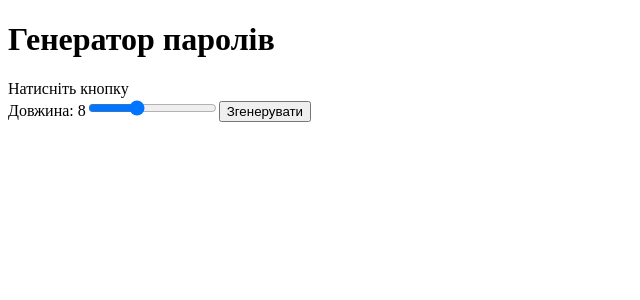
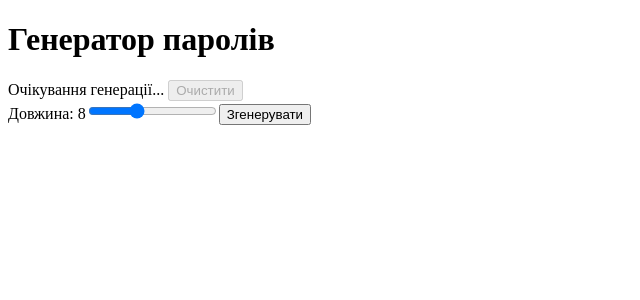
Before and after one commit to ysandul20/password-generator-sandul, a React (Vite) app: page / in a window 1280 px wide. Shown: the top 300 px of the page, without its empty margins (0-640 px from the left). Built offline with nearby package versions, Linux system fonts and the light colour scheme.

Commit message:
add clear password feature

```diff
--- a/src/App.jsx
+++ b/src/App.jsx
@@ -15,11 +15,20 @@ function App() {
       setPassword(newPassword);
    };
 
+   // Логіка очищення пароля
+   const handleClear = () => {
+      setPassword("");
+   };
+
    return (
       <div className="app">
          <h1>Генератор паролів</h1>
          <div className="password-display">
-            {password || "Натисніть кнопку"}
+            {password || "Очікування генерації..."} {/* Змінили текст */}
+            {/* Додали кнопку очищення в те саме місце, де в іншій гілці кнопка копіювання */}
+            <button onClick={handleClear} disabled={!password}>
+               Очистити
+            </button>
          </div>
          <Controls
             length={length}
```
